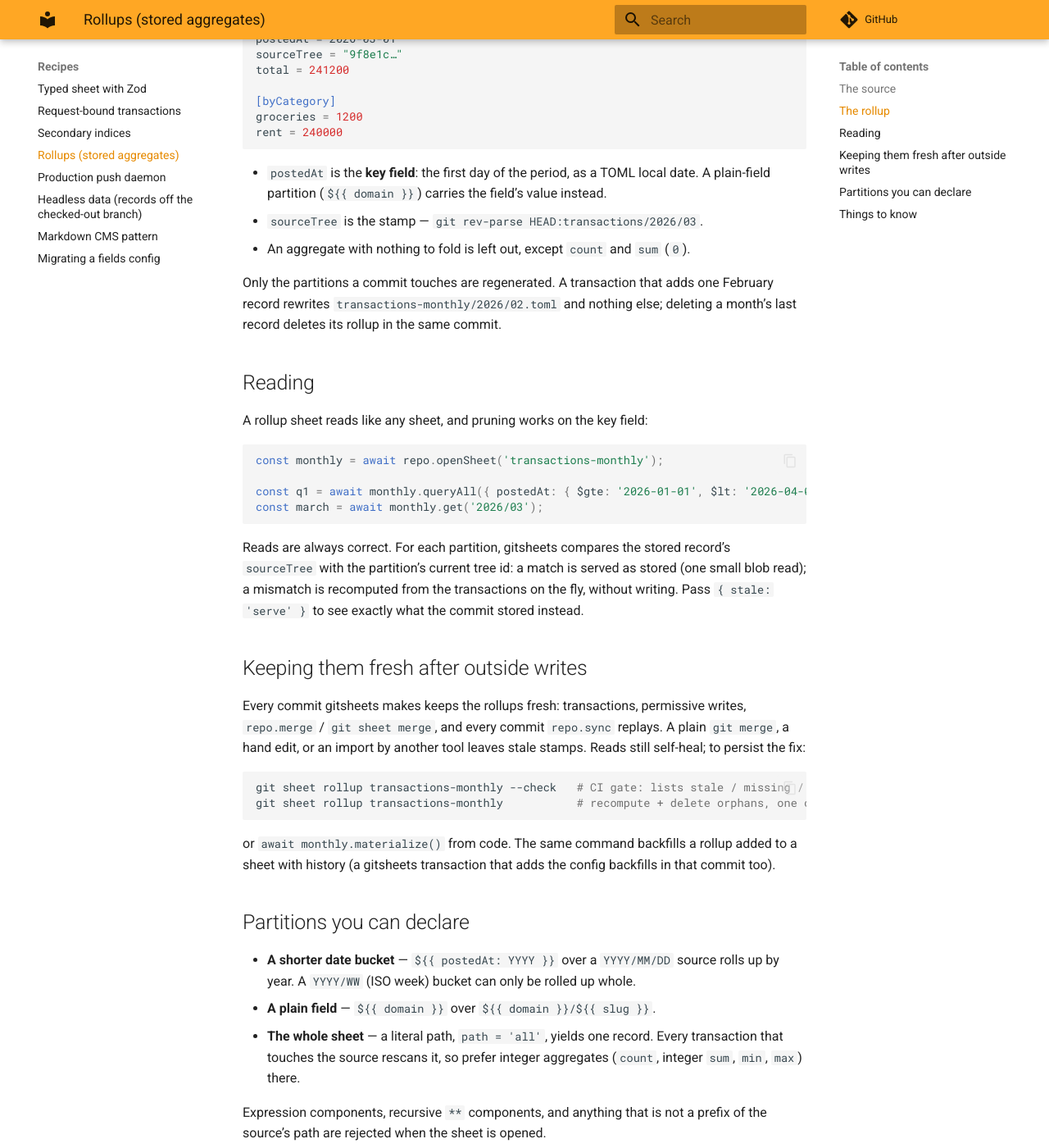
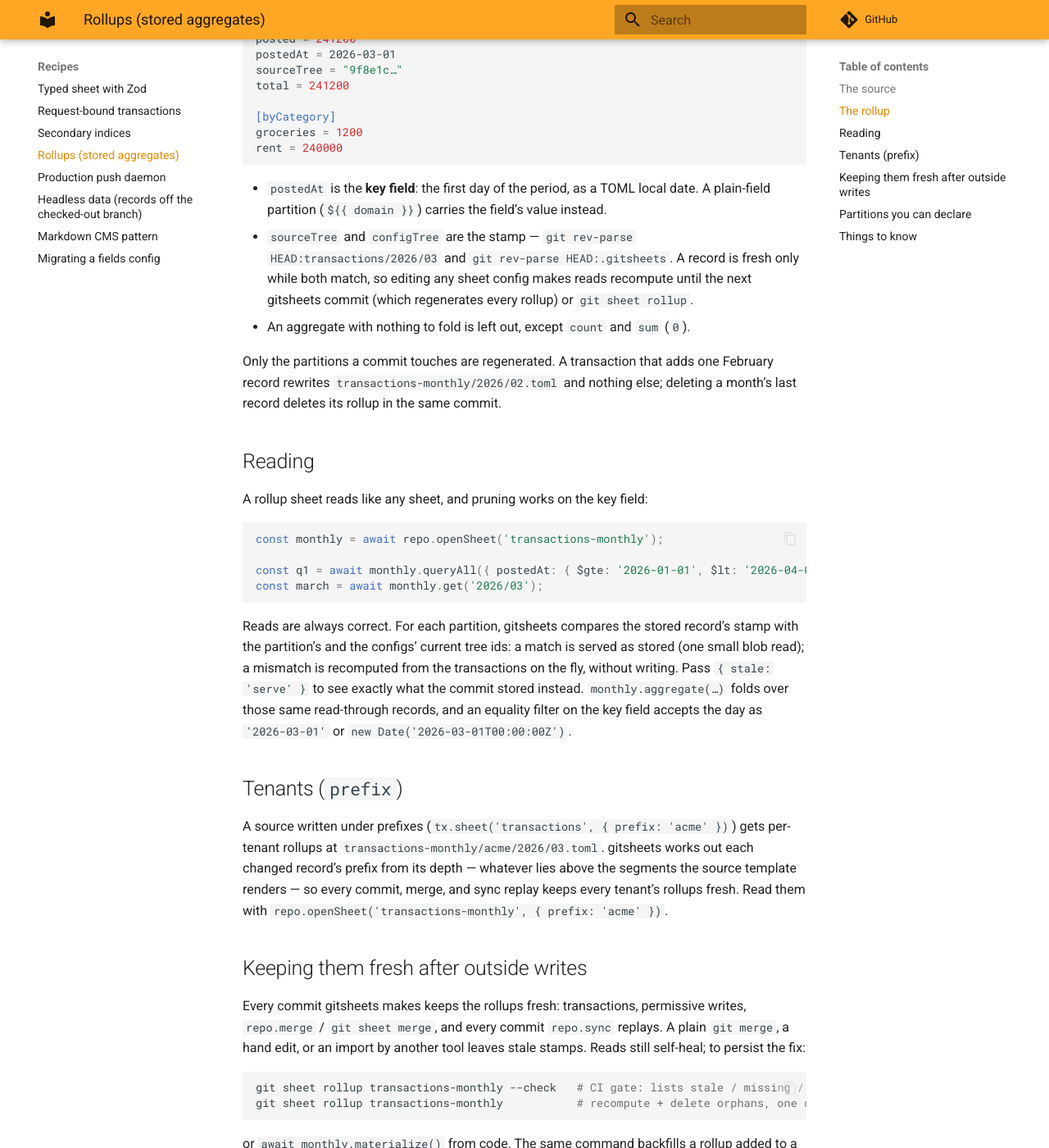
Before and after one commit to JarvusInnovations/gitsheets, an MkDocs documentation site: the page built from docs/recipes/rollups.md, in a window 1280 px wide and 1400 px high, scrolled down 1419 px. Shown: the whole window at 82% size. Built offline with MkDocs 1.6.1 and Material for MkDocs 9.7.7, drawn with Linux system fonts in a browser that asks for light colours; comment, search, counter and statistics services are not loaded; some of the changed text lies outside the part shown.

Commit message:
docs: rollups review round — configTree, tenants, aggregate read-through, caveats
Co-Authored-By: Claude Opus 5.5 <noreply@anthropic.com>

````diff
--- a/docs/recipes/rollups.md
+++ b/docs/recipes/rollups.md
@@ -60,6 +60,7 @@ That one commit carries the two transactions **and**:
 
 ```toml
 # transactions-monthly/2026/03.toml
+configTree = "41d07a…"
 count = 2
 largest = 240000
 posted = 241200
@@ -75,7 +76,11 @@ rent = 240000
 - `postedAt` is the **key field**: the first day of the period, as a TOML
   local date. A plain-field partition (`${{ domain }}`) carries the field's
   value instead.
-- `sourceTree` is the stamp — `git rev-parse HEAD:transactions/2026/03`.
+- `sourceTree` and `configTree` are the stamp — `git rev-parse
+  HEAD:transactions/2026/03` and `git rev-parse HEAD:.gitsheets`. A record is
+  fresh only while both match, so editing any sheet config makes reads
+  recompute until the next gitsheets commit (which regenerates every rollup)
+  or `git sheet rollup`.
 - An aggregate with nothing to fold is left out, except `count` and `sum`
   (`0`).
 
@@ -95,10 +100,21 @@ const march = await monthly.get('2026/03');
 ```
 
 Reads are always correct. For each partition, gitsheets compares the stored
-record's `sourceTree` with the partition's current tree id: a match is served
+record's stamp with the partition's and the configs' current tree ids: a match is served
 as stored (one small blob read); a mismatch is recomputed from the
 transactions on the fly, without writing. Pass `{ stale: 'serve' }` to see
-exactly what the commit stored instead.
+exactly what the commit stored instead. `monthly.aggregate(…)` folds over
+those same read-through records, and an equality filter on the key field
+accepts the day as `'2026-03-01'` or `new Date('2026-03-01T00:00:00Z')`.
+
+## Tenants (`prefix`)
+
+A source written under prefixes (`tx.sheet('transactions', { prefix: 'acme' })`)
+gets per-tenant rollups at `transactions-monthly/acme/2026/03.toml`. gitsheets
+works out each changed record's prefix from its depth — whatever lies above
+the segments the source template renders — so every commit, merge, and sync
+replay keeps every tenant's rollups fresh. Read them with
+`repo.openSheet('transactions-monthly', { prefix: 'acme' })`.
 
 ## Keeping them fresh after outside writes
 
@@ -131,6 +147,16 @@ prefix of the source's path are rejected when the sheet is opened.
 
 ## Things to know
 
+- **Removing a rollup config leaves its records.** Nothing reads them as a
+  rollup any more; delete the directory in the same commit if they should go.
+- **A bad rollup config only blocks commits that touch it** — its source's
+  records, or the configs — with the `ConfigError` opening it would raise.
+- **Rollup roots stay clear of every other sheet's root** (`config_invalid`
+  otherwise), so a rollup never lands inside data another sheet reads.
+- **Raw writes can forge a stamp.** A `tx.writeFile` under a rollup root is
+  served as-is while its stamps match; `git sheet rollup --check` compares
+  bytes and catches it.
+
 - **Rollup sheets are read-only.** `upsert`, `delete`, `patch`, `clear`, and
   the attachment writers throw `TransactionError` (`sheet_derived`).
 - **A failing aggregate aborts the commit.** Mixed kinds under `max`, an
````
Also changed, not shown: docs/api.md (+4 -2 lines), skills/gitsheets/references/api.md (+2 -2 lines), skills/gitsheets/references/sheet-config.md (+1 -1 lines).
